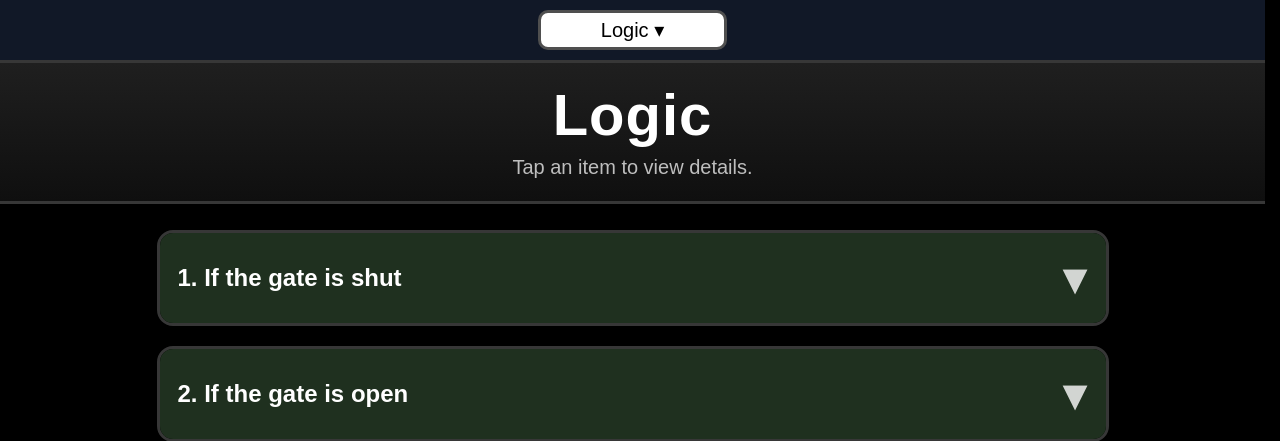
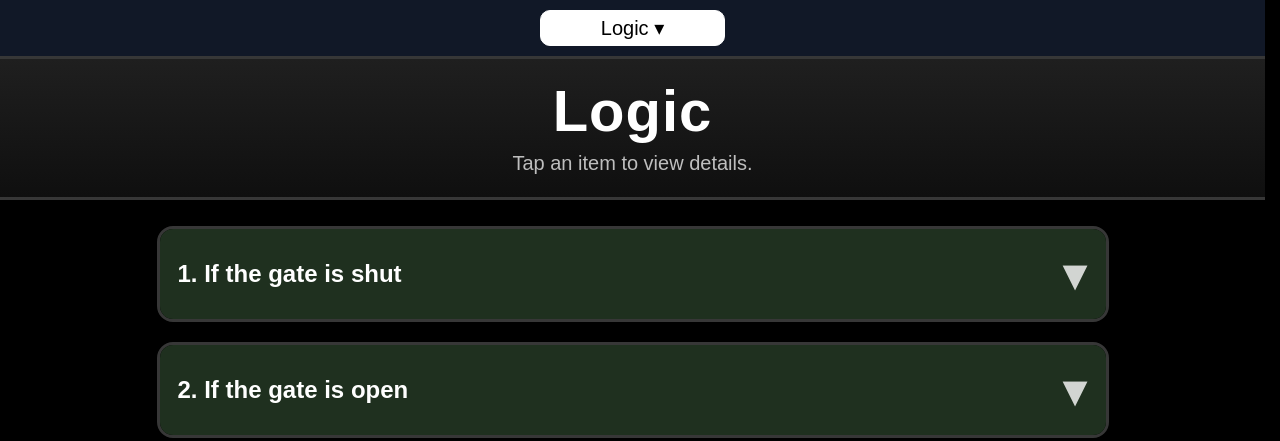
Before and after one commit to jlai9001/GateKeeper, a Node server app: page /logic in a window 1280 px wide. Shown: the top 441 px of the page. Run offline with Node 20, Linux system fonts and the light colour scheme; some libraries are stand-ins or nearby versions; some web fonts are replaced.

Commit message:
dropdown styling

```diff
--- a/public/css/navbar.css
+++ b/public/css/navbar.css
@@ -25,7 +25,7 @@
 .dropdown-toggle {
   cursor: pointer;
   padding: 5px 60px;
-  border: 3px solid rgb(79, 79, 79);
+  border: 1px solid white;
   border-radius: 10px;
   background: #ffffff;
   font-size: 20px;
@@ -64,4 +64,5 @@
 /* toggled state */
 .dropdown-menu.is-open {
   display: block;
+  border: 5px solid rgb(79, 79, 79);
 }
```
